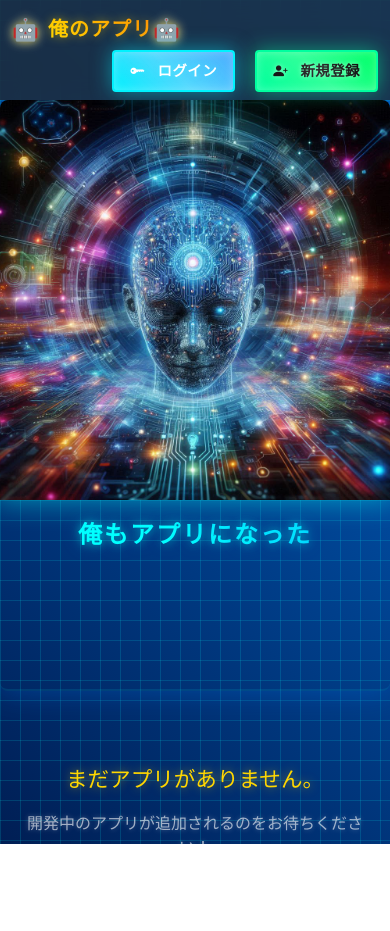
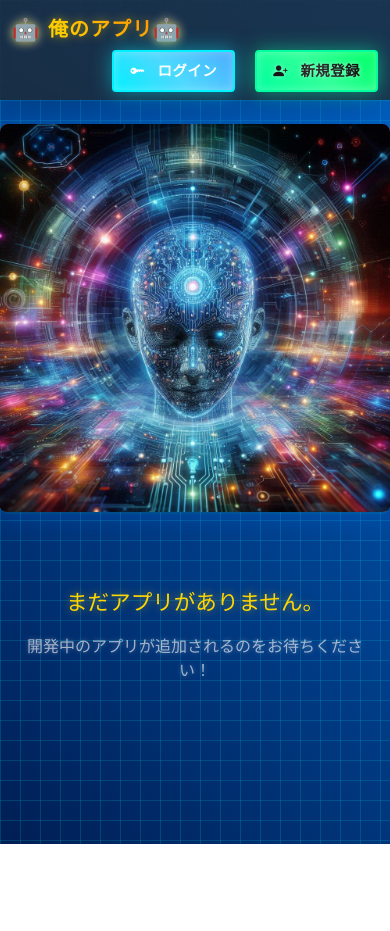
Before and after one commit to kenio12/ore_app, a Django app: page / in a window 390 px wide. Shown: the top 931 px of the page. Before the commit the page ends 844 px from the top, so only its background shows below. Run offline with Django 5.2, Linux system fonts and the light colour scheme; data that the repository does not hold is empty.

Commit message:
こんな感じで

```diff
--- a/home/templates/home/home.html
+++ b/home/templates/home/home.html
@@ -43,7 +43,7 @@
                  style="max-width: 400px;
                         position: relative;">
             <p class="cyber-text-hero cyber-blue cyber-glow-text mb-0" style="font-size: 1.8rem; margin-top: 1rem;">
-                俺もアプリになった
+                俺もアプリだった
             </p>
         </div>
     </div>
@@ -551,51 +551,46 @@ document.addEventListener('DOMContentLoaded', function() {
     100% { filter: brightness(1); }
 }
 
-/* ==================== スマートフォン用の設定 - 絶対に変更禁止 ==================== */
-/*
-    警告：この設定は完全に固定です！
-    - top: 0 !important
-    - margin-top: 0 !important
-    - padding-top: 0 !important
-    - border-top: 0 !important
-    これらの値は死守すること！
-    どのような変更要件が来ても、この設定は変更禁止！
-*/
-@media (max-width: 576px) {  /* スマートフォンのみの設定 */
+/* スマートフォン用のスタイル調整を追加 */
+@media (max-width: 576px) {
+    /* 既存のスマートフォン用設定は保持 */
     .mx-auto.text-center.position-absolute {
-        top: 0 !important;   /* appmanの位置を完全最上部に - 変更禁止 */
-        transform: translate(-50%, 0) !important;  /* 変更禁止 */
+        top: 0 !important;
+        transform: translate(-50%, 0) !important;
     }
 
-    .cyber-hero {
-        background-image: none !important;
-        aspect-ratio: auto !important;
-        min-height: 70vh;
-        margin-top: 0 !important;     /* 上マージンを完全削除 - 変更禁止 */
-        padding-top: 0 !important;    /* 上パディングを完全削除 - 変更禁止 */
-        border-top: 0 !important;     /* 上ボーダーも削除 - 変更禁止 */
+    /* 縦長画像の設定 */
+    .col-md-4 {
+        max-width: 250px !important;
+        margin: 0 auto !important;
     }
 
-    .cyber-glow {
-        max-width: 400px !important;
-        width: auto !important;
+    .col-md-4 .cyber-image {
+        width: 100% !important;
         height: auto !important;
-        margin-top: 0 !important;     /* 画像の上マージンも削除 - 変更禁止 */
+        object-fit: contain !important;
     }
 
-    .cyber-text-hero {
-        font-size: 1.5rem !important;
+    /* スマホ専用の横長画像の設定 */
+    .screenshot-image img.screenshot-preview {
+        width: 100% !important;
+        height: auto !important;
+        max-width: 100% !important;
+        object-fit: contain !important;
     }
 
-    .cyber-glow-text {
-        font-size: 1.5rem !important;
-    }
-
-    img[src*='sy.png'] {
-        display: none !important;  /* スマートフォンでのみ非表示 - 変更禁止 */
+    /* 画像を含む親要素の調整 */
+    .col-md-4 .h-100 {
+        height: auto !important;
     }
 }
-/* =============================================================== */
+
+/* PC画面用の横長画像設定を維持 */
+@media (min-width: 992px) {
+    .screenshot-image img {
+        max-height: 250px;  /* PC用の高さ制限を維持 */
+    }
+}
 
 /* ==================== タブレット用の設定 - 絶対に変更禁止 ==================== */
 /*
```
